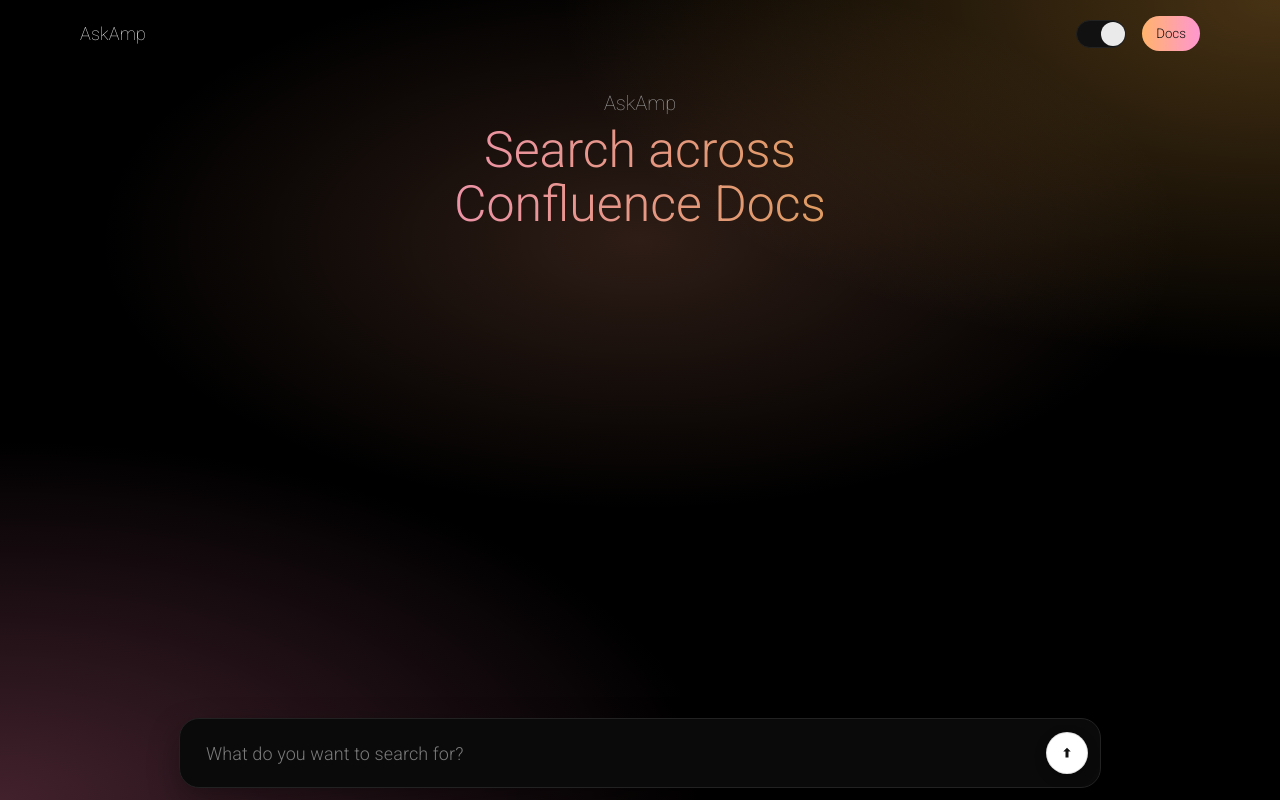
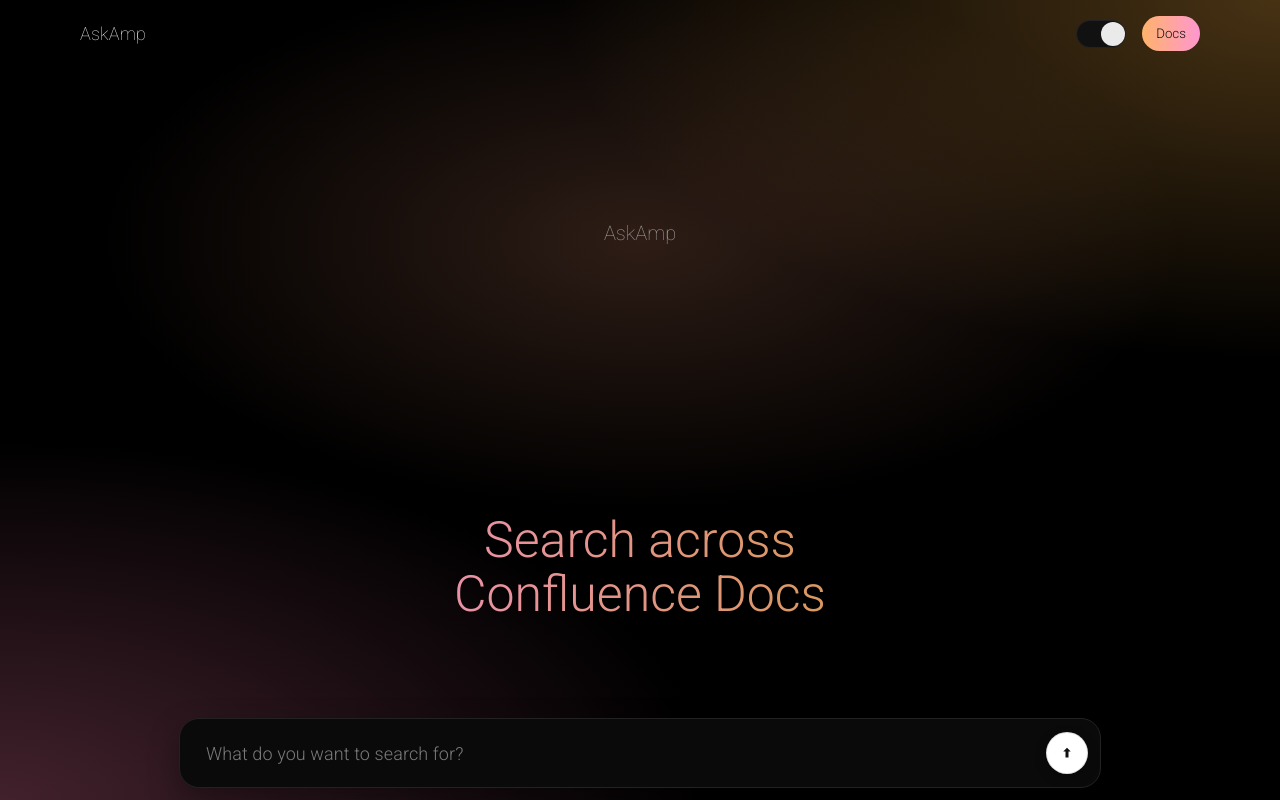
Before and after one commit to saswatnayak1998/enterpriseAgent, a Next.js app: page / in a window 1280 px wide. Built offline with nearby package versions, Linux system fonts and the light colour scheme.

Commit message:
fixed light mode sources

```diff
--- a/app/page.tsx
+++ b/app/page.tsx
@@ -96,6 +96,8 @@
 		prevLenRef.current = messages.length;
 	}, [messages, stickToBottom]);
 
+	const isLanding = messages.length === 0;
+
 	async function send() {
 		const text = input.trim();
 		if (!text) return;
@@ -189,8 +191,8 @@
 			</nav>
 
 			{/* Messages above input (scrollable) */}
-			<main ref={listRef} style={{ maxWidth: 920, margin: '0 auto', width: '100%', padding: `0 16px ${footerHeight}px`, overflowY: 'auto' }}>
-				<section style={{ textAlign: 'center', padding: isSmall ? '16px 12px 16px' : '24px 12px 24px' }}>
+			<main ref={listRef} style={{ maxWidth: 920, margin: '0 auto', width: '100%', padding: isLanding ? '0 16px 12px' : `0 16px ${footerHeight}px`, overflowY: isLanding ? 'hidden' : 'auto' }}>
+				<section style={{ textAlign: 'center', padding: isSmall ? '16px 12px 16px' : '24px 12px 24px', display: isLanding ? 'grid' : undefined, placeItems: isLanding ? 'center' : undefined, minHeight: isLanding ? 'calc(100svh - 140px)' : undefined }}>
 					{!isSmall && <div style={{ fontSize: 20, fontWeight: 100, marginBottom: 8, color: textColorMuted }}>AskAmp</div>}
 					<h1 style={{ margin: '0 auto', maxWidth: 560, fontSize: isSmall ? 36 : 50, lineHeight: 1.08, fontWeight: 300, ...shimmerStyle }}>Search across Confluence Docs</h1>
 				</section>
@@ -228,7 +230,7 @@
 					</div>
 				))}
 				{loading && <div style={{ color: textColorMuted, padding: '8px 0' }}>Thinking…</div>}
-				<div ref={bottomRef} style={{ height: footerHeight + 40 }} />
+				<div ref={bottomRef} style={{ height: isLanding ? 0 : footerHeight + 40 }} />
 			</main>
 
 			{/* Bottom-fixed input */}
```
